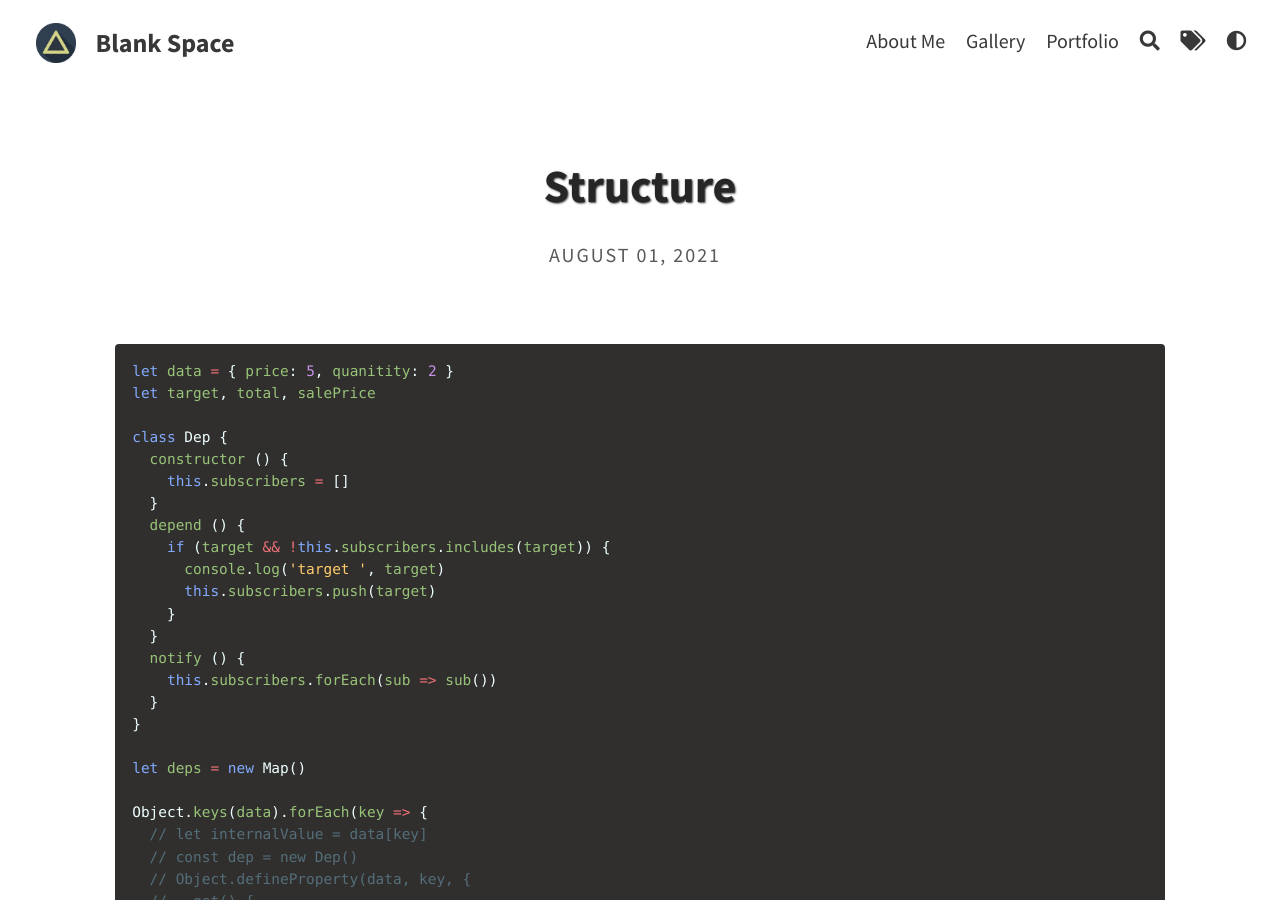
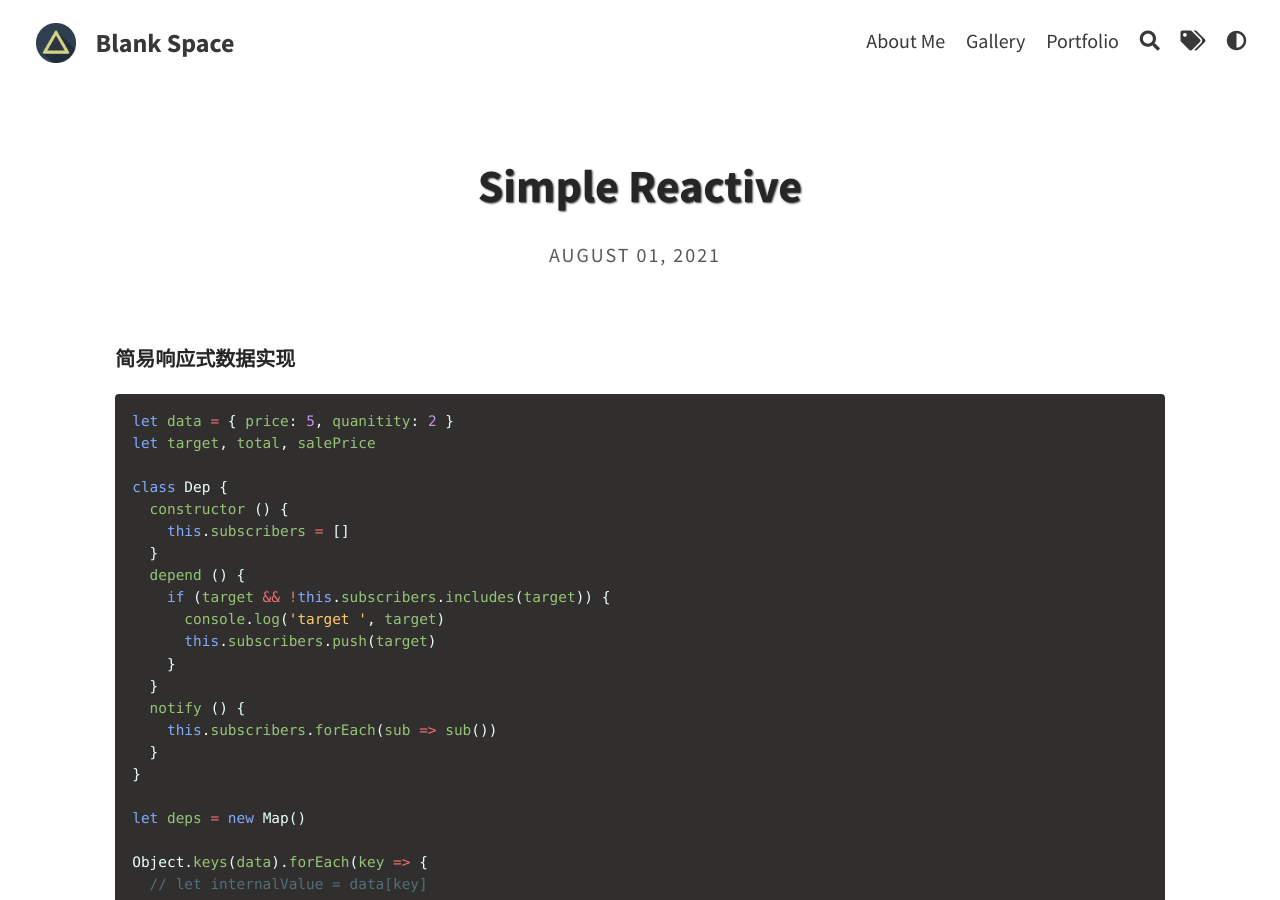
Before and after one commit to OnlyProbie/sketches, a Jekyll site: the page built from docs/_posts/2021-08-01-simple-reactive.md, in a window 1280 px wide and 900 px high. Built offline with Jekyll 4.4.1, drawn with Linux system fonts in a browser that asks for light colours.

Commit message:
improvement: update

````diff
--- a/docs/_posts/2021-08-01-simple-reactive.md
+++ b/docs/_posts/2021-08-01-simple-reactive.md
@@ -1,8 +1,10 @@
 ---
 layout: post
-title: Structure
+title: Simple Reactive
 tags: [JavaScript, Markdown]
 ---
+
+**简易响应式数据实现**
 
 ```js
 let data = { price: 5, quanitity: 2 }
````
Also changed, not shown: docs/_posts/2021-08-01-leetcode.md (+1 -1 lines), docs/_posts/2021-08-01-structure.md (+22 -1 lines).
